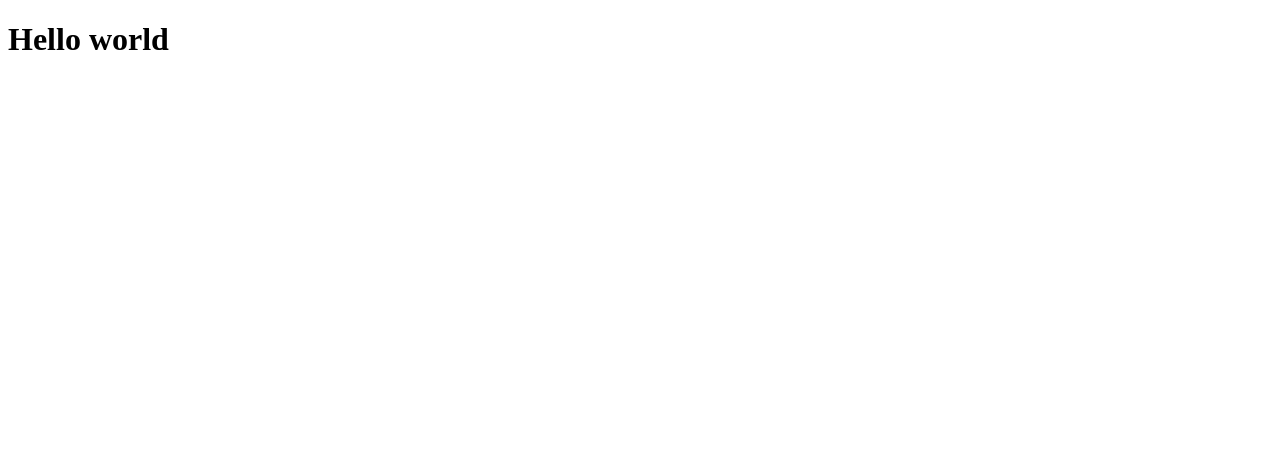
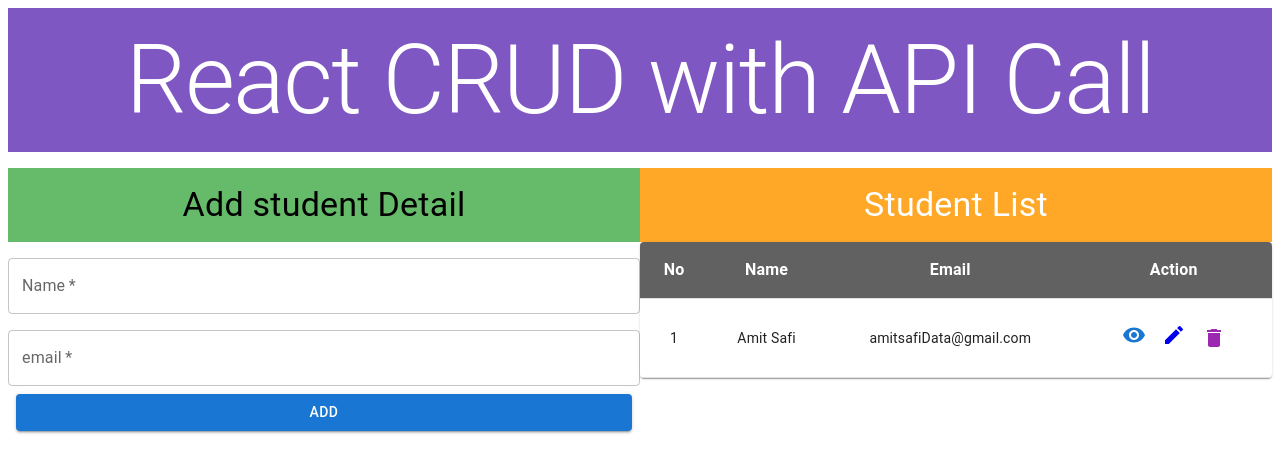
Before and after one commit to amitsafi45/CRUD_with_React, a React (Create React App) app: page / in a window 1280 px wide. Shown: the top 472 px of the page. Built offline with nearby package versions, Linux system fonts and the light colour scheme.

Commit message:
test: test edit,view,list UI working or not

```diff
--- a/src/App.tsx
+++ b/src/App.tsx
@@ -1,10 +1,18 @@
-import React from 'react';
-
+import {BrowserRouter,Route,Routes} from 'react-router-dom'
+import { Home } from './components/pages/Home';
+import { Edit } from './components/student/Edit';
+import { View } from './components/student/View';
 function App() {
   return (
-    <>
-    <h1>Hello world</h1>
-    </>
+    <BrowserRouter>
+
+    <Routes>
+      <Route path='/' element={<Home/>}/>
+      <Route path='/view/1' element={<View/>}/>
+      <Route path='/edit/1' element={<Edit/>}/>
+
+    </Routes>
+    </BrowserRouter>
   );
 }
 
--- a/src/components/pages/Home.tsx
+++ b/src/components/pages/Home.tsx
@@ -1,4 +1,3 @@
-import React from 'react'
 import {
   Typography, Box, Grid, TableContainer, Table, TableBody, TableCell, TableHead, TableRow, Paper
   , Tooltip, TextField, Button, IconButton
```
